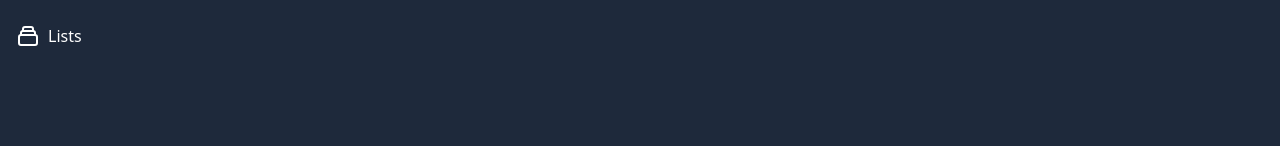
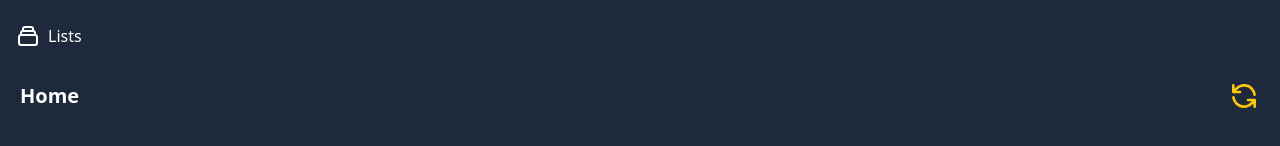
Before and after one commit to akshayg676/speakup, a Next.js app: page / in a window 1280 px wide. Shown: the part 316-462 px from the top of the page. Built offline with nearby package versions, Linux system fonts and the light colour scheme.

Commit message:
complete feed initial UI

```diff
--- /dev/null
+++ b/components/Feed.tsx
@@ -0,0 +1,13 @@
+import { RefreshIcon } from "@heroicons/react/outline";
+import React from "react";
+
+const Feed = () => {
+  return (
+    <div className="flex items-center justify-between">
+      <h1 className="p-5 pb-0 text-xl font-bold">Home</h1>
+      <RefreshIcon className="h-8 w-8 mr-5 mt-5 cursor-pointer text-matteYellow transition-all duration-500 ease-out hover:rotate-180 active:scale-125" />
+    </div>
+  );
+};
+
+export default Feed;
--- a/components/index.tsx
+++ b/components/index.tsx
@@ -1,3 +1,4 @@
 export { default as Layout } from "./Layout";
 export { default as Sidebar } from "./Sidebar";
 export { default as SidebarRow } from "./SidebarRow";
+export { default as Feed } from "./Feed";
--- a/pages/index.tsx
+++ b/pages/index.tsx
@@ -1,6 +1,6 @@
 import type { NextPage } from "next";
 import Image from "next/image";
-import { Sidebar } from "../components";
+import { Feed, Sidebar } from "../components";
 
 const Home: NextPage = () => {
   return (
@@ -8,6 +8,7 @@
       {/* Sidebar */}
       <Sidebar />
       {/* Feed */}
+      <Feed />
       {/* Widgets */}
     </div>
   );
```
